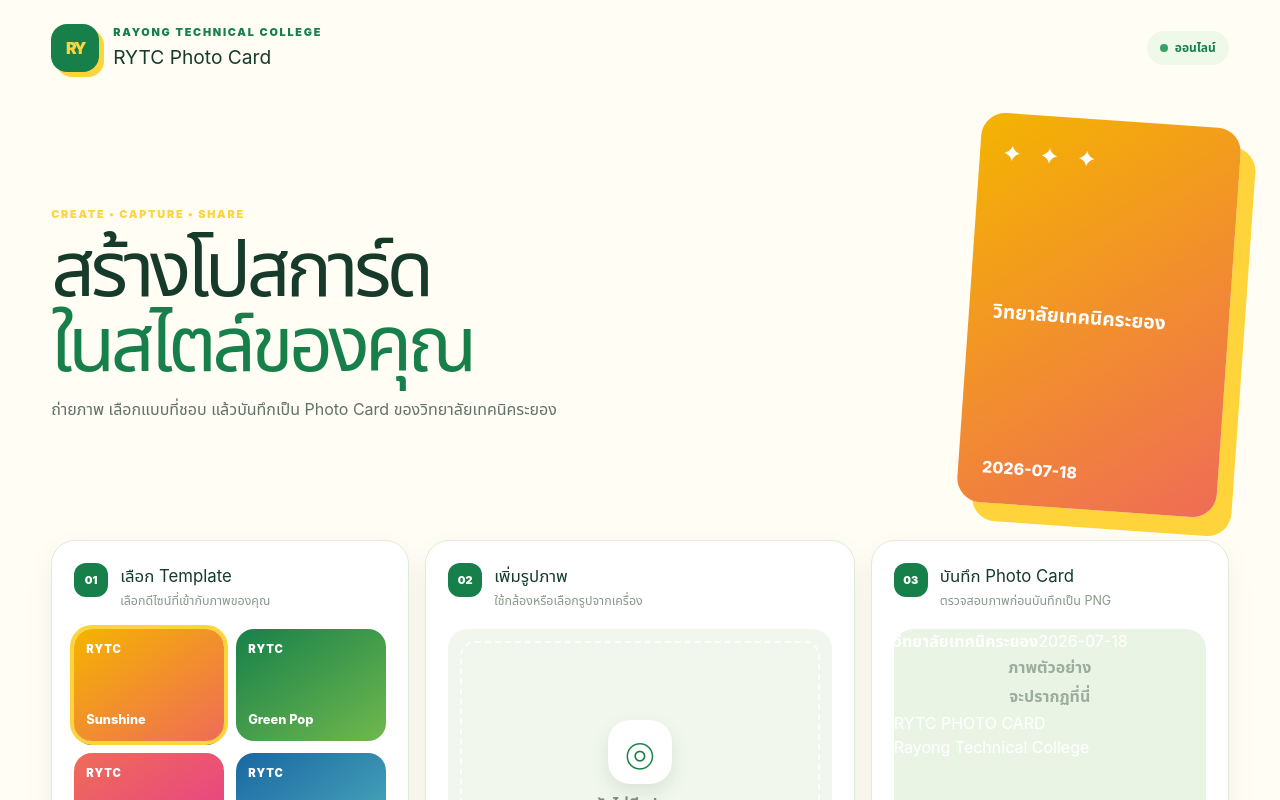
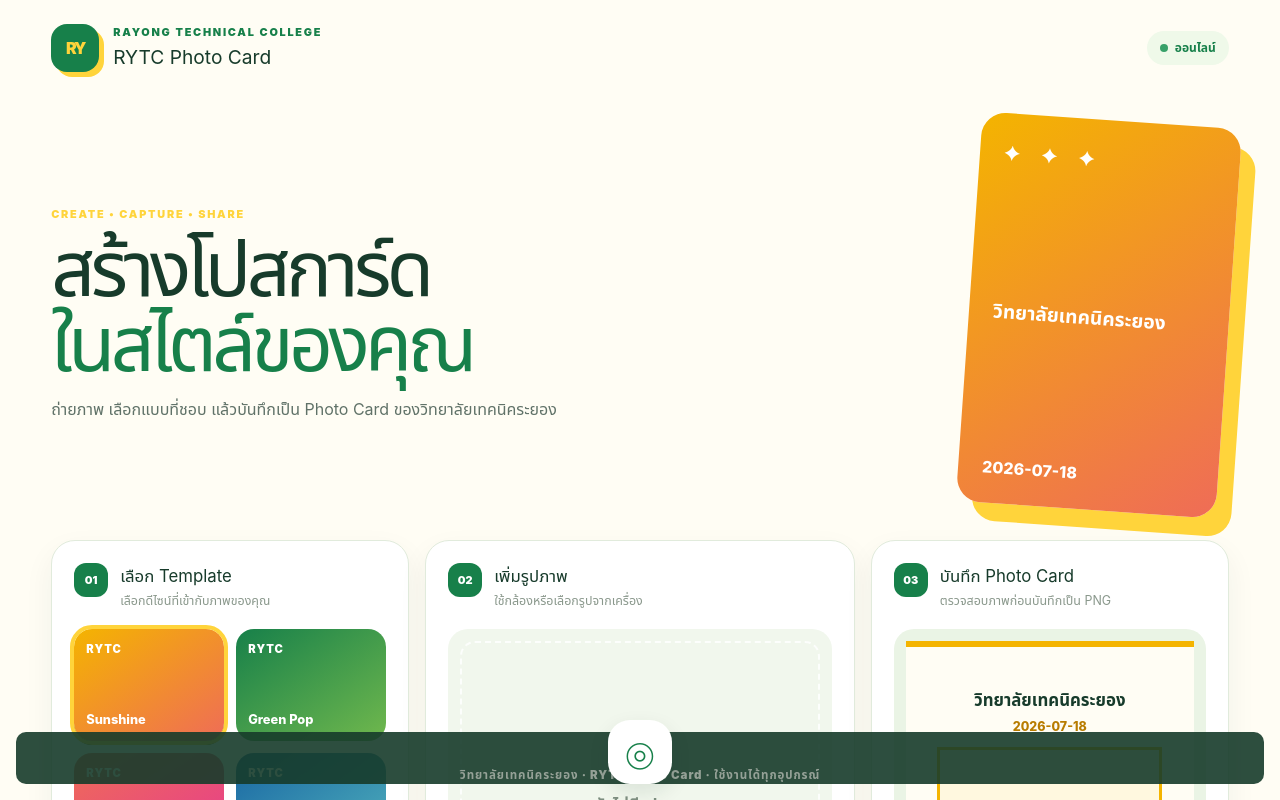
Before and after one commit to prinya-c/rytc-photo-card, a React (Vite) app: page / in a window 1280 px wide. Shown: the top 800 px of the page. Built offline with nearby package versions, Linux system fonts and the light colour scheme; no server answers.

Commit message:
design: style framed postcard templates

```diff
--- a/src/styles.css
+++ b/src/styles.css
@@ -60,13 +60,39 @@
 .zoom-control { display: flex; align-items: center; gap: 10px; margin-top: 15px; color: #6f7f73; font-size: .76rem; }
 .zoom-control input { flex: 1; accent-color: #17804a; }
 .zoom-control strong { color: #17804a; min-width: 30px; }
-.postcard-preview { position: relative; overflow: hidden; aspect-ratio: 2 / 3; border-radius: 20px; background: #eaf4e5; color: #fff; }
-.postcard-preview > img { width: 100%; height: 100%; object-fit: cover; transition: transform .2s; }
+.postcard-preview { position: relative; overflow: hidden; aspect-ratio: 2 / 3; border-radius: 20px; padding: 12px; background: #eaf4e5; }
+.postcard-paper { position: relative; height: 100%; padding: 13% 11% 9%; overflow: hidden; background: #fffdf4; text-align: center; }
+.postcard-top-line { position: absolute; top: 0; left: 0; right: 0; height: 6px; background: #17804a; }
+.postcard-header { min-height: 18%; display: flex; flex-direction: column; justify-content: center; gap: 5px; color: #173b2b; }
+.postcard-header strong { font-size: clamp(.72rem, 2.5vw, 1.05rem); }
+.postcard-header span { color: #17804a; font-size: clamp(.58rem, 1.8vw, .78rem); font-weight: 800; }
+.postcard-photo-frame { height: 58%; overflow: hidden; border: 3px solid #17804a; background: #eff8eb; }
+.postcard-photo-frame > img { width: 100%; height: 100%; object-fit: cover; transition: transform .2s; }
 .preview-placeholder { height: 100%; display: grid; place-items: center; text-align: center; color: #9bad9d; font-weight: 800; line-height: 1.8; }
-.preview-overlay { position: absolute; top: 16px; left: 16px; right: 16px; padding: 13px 14px; display: flex; flex-direction: column; gap: 4px; border-left: 5px solid #ffd43b; border-radius: 4px 12px 12px 4px; background: rgba(255,255,255,.86); color: #173b2b; }
-.preview-overlay strong { font-size: .85rem; }
-.preview-overlay span { color: #17804a; font-size: .72rem; font-weight: 800; }
-.preview-footer { position: absolute; bottom: 16px; left: 16px; right: 16px; padding: 12px; border-radius: 10px; background: rgba(23,59,43,.9); color: #fff; font-size: .68rem; font-weight: 900; letter-spacing: .08em; }
+.postcard-caption { margin-top: 8%; color: #173b2b; font-size: clamp(.7rem, 2.8vw, 1.05rem); font-weight: 900; letter-spacing: .06em; }
+.postcard-subcaption { margin-top: 3%; color: #17804a; font-family: Georgia, serif; font-size: clamp(.55rem, 1.8vw, .76rem); font-style: italic; }
+.template-sunshine .postcard-paper { background: #fffdf4; }
+.template-sunshine .postcard-top-line, .template-sunshine .postcard-photo-frame { border-color: #f4b400; background: #fff8df; }
+.template-sunshine .postcard-top-line { background: #f4b400; }
+.template-sunshine .postcard-header span, .template-sunshine .postcard-subcaption { color: #b87c00; }
+.template-green-pop .postcard-paper { background: #fff; }
+.template-green-pop .postcard-top-line, .template-green-pop .postcard-photo-frame { border-color: #17804a; }
+.template-tropical .postcard-paper { background: #fff9fb; }
+.template-tropical .postcard-top-line, .template-tropical .postcard-photo-frame { border-color: #e84576; }
+.template-tropical .postcard-header span, .template-tropical .postcard-subcaption { color: #e84576; }
+.template-school-day .postcard-paper { background: #f8feff; }
+.template-school-day .postcard-top-line, .template-school-day .postcard-photo-frame { border-color: #1967a3; }
+.template-school-day .postcard-header span, .template-school-day .postcard-subcaption { color: #1967a3; }
+.template-confetti .postcard-paper { background: #fcf9ff; }
+.template-confetti .postcard-top-line, .template-confetti .postcard-photo-frame { border-color: #8b5cf6; }
+.template-confetti .postcard-header span, .template-confetti .postcard-subcaption { color: #8b5cf6; }
+.offscreen-canvas { position: fixed; left: -9999px; top: -9999px; }
+.save-button { width: 100%; margin-top: 14px; min-height: 50px; border-radius: 15px; background: #ffd43b; color: #173b2b; font-weight: 900; }
+.save-button:disabled { cursor: not-allowed; opacity: .45; }
+.status-message { min-height: 22px; margin: 12px 0 0; color: #718074; font-size: .75rem; text-align: center; }
+.drive-link, .queue-button { display: block; margin: 8px auto 0; color: #17804a; font-size: .75rem; text-align: center; font-weight: 800; background: none; }
+.queue-button { color: #bd7310; }
+footer { position: absolute; bottom: 16px; left: 16px; right: 16px; padding: 12px; border-radius: 10px; background: rgba(23,59,43,.9); color: #fff; font-size: .68rem; font-weight: 900; letter-spacing: .08em; }
 .offscreen-canvas { position: fixed; left: -9999px; top: -9999px; }
 .save-button { width: 100%; margin-top: 14px; min-height: 50px; border-radius: 15px; background: #ffd43b; color: #173b2b; font-weight: 900; }
 .save-button:disabled { cursor: not-allowed; opacity: .45; }
```
